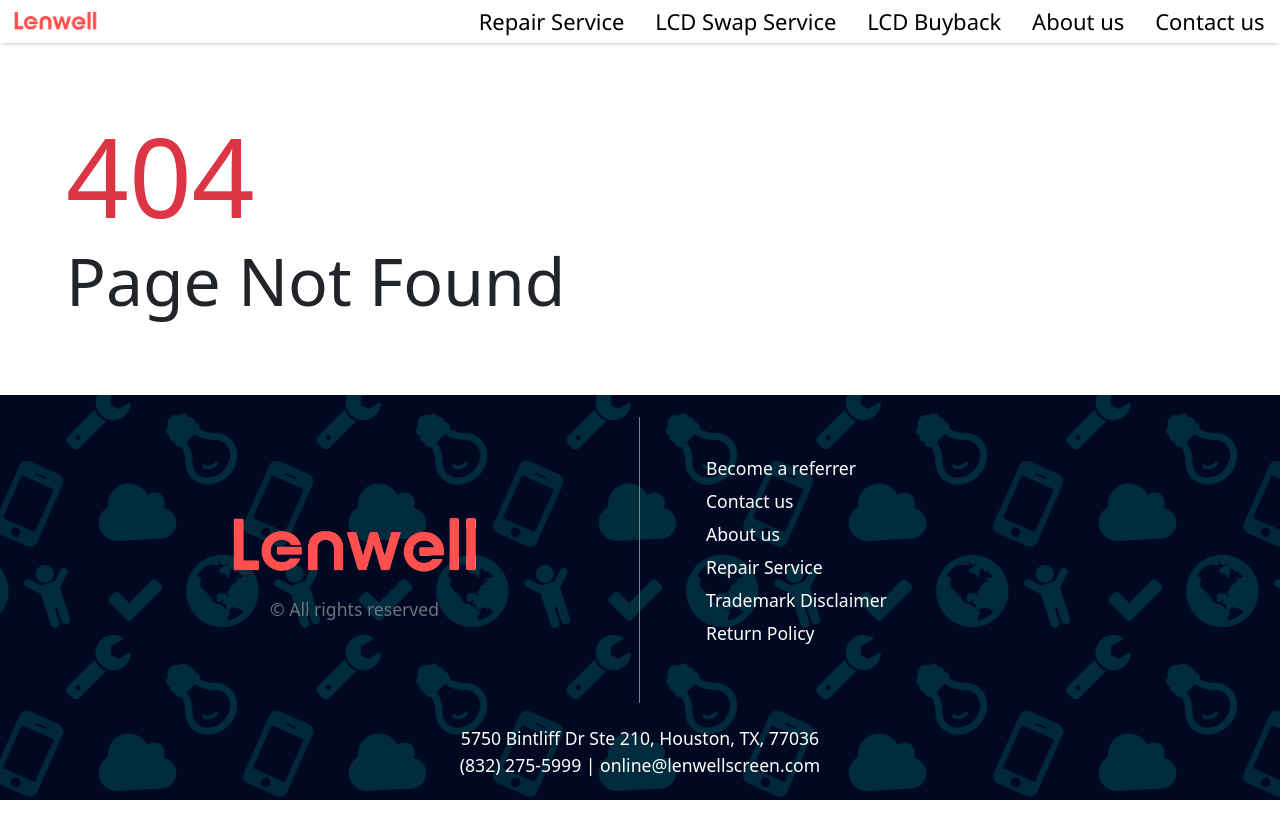
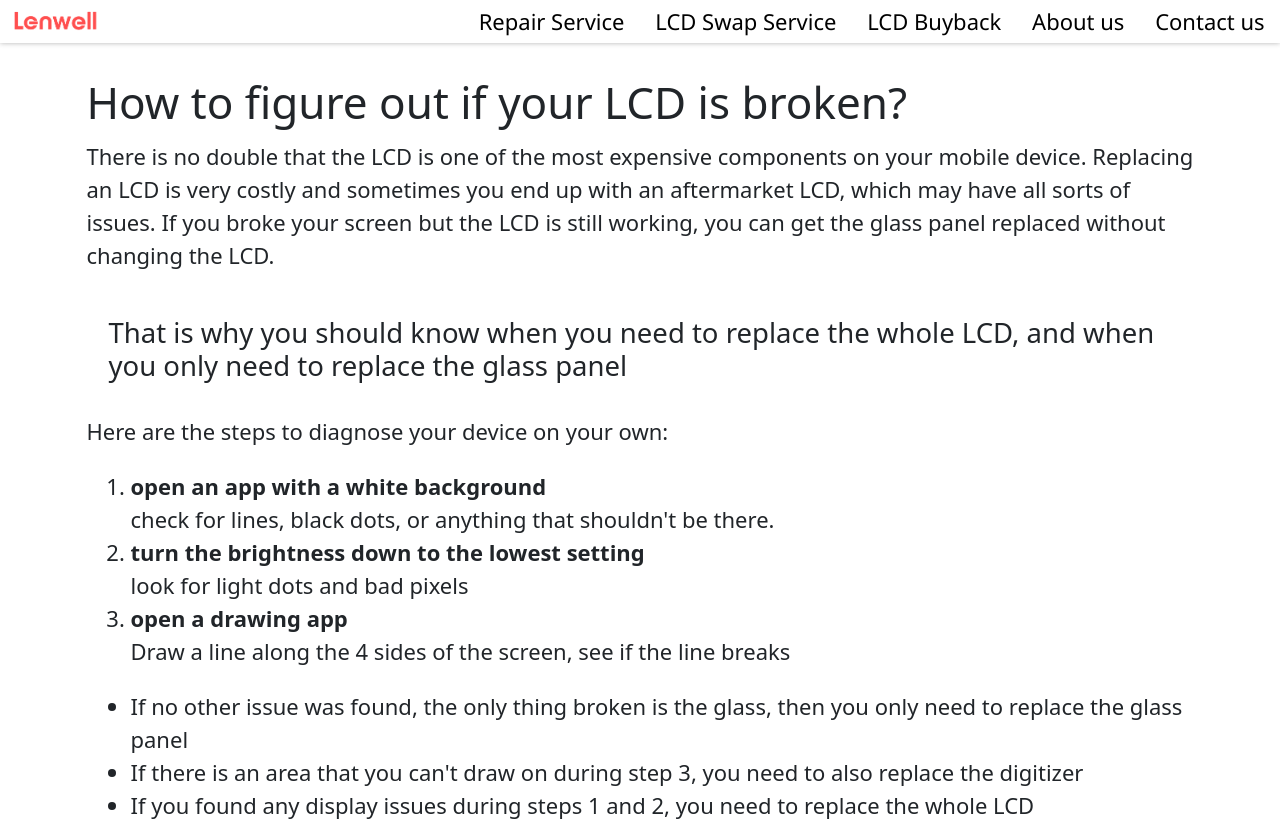
Before and after one commit to FanghanHu/lenwell-local, a Next.js app: page /how-to-figure-out-if-your-lcd-is-broken in a window 1280 px wide. Before the commit this address had no page. Shown: the top 821 px of the page. Before the commit the page ends 800 px from the top, so only its background shows below. Built offline with nearby package versions, Linux system fonts and the light colour scheme.

Commit message:
add article

```diff
--- /dev/null
+++ b/pages/how-to-figure-out-if-your-lcd-is-broken.jsx
@@ -0,0 +1,50 @@
+/* eslint-disable react/no-unescaped-entities */
+export default function Post() {
+	return (
+		<div className="container">
+			<h2 className="mt-4">How to figure out if your LCD is broken?</h2>
+			<p className="fw-light">
+				There is no double that the LCD is one of the most expensive components
+				on your mobile device. Replacing an LCD is very costly and sometimes you
+				end up with an aftermarket LCD, which may have all sorts of issues. If
+				you broke your screen but the LCD is still working, you can get the
+				glass panel replaced without changing the LCD.
+			</p>
+			<h5 className="p-3">
+				That is why you should know when you need to replace the whole LCD, and
+				when you only need to replace the glass panel
+			</h5>
+			<p className="fw-light">
+				<b>Here are the steps to diagnose your device on your own:</b>
+			</p>
+			<ol>
+				<li>
+					<b>open an app with a white background</b> <br />
+					check for lines, black dots, or anything that shouldn't be there.
+				</li>
+				<li>
+					<b>turn the brightness down to the lowest setting</b> <br />
+					look for light dots and bad pixels
+				</li>
+				<li>
+					<b>open a drawing app</b> <br />
+					Draw a line along the 4 sides of the screen, see if the line breaks
+				</li>
+			</ol>
+			<ul>
+				<li>
+					If no other issue was found, the only thing broken is the glass, then
+					you only need to replace the glass panel
+				</li>
+				<li>
+					If there is an area that you can't draw on during step 3, you need to
+					also replace the digitizer
+				</li>
+				<li>
+					If you found any display issues during steps 1 and 2, you need to
+					replace the whole LCD
+				</li>
+			</ul>
+		</div>
+	);
+}
```
Also changed, not shown: pages/repair-service/[slug].jsx (+66 -34 lines).
